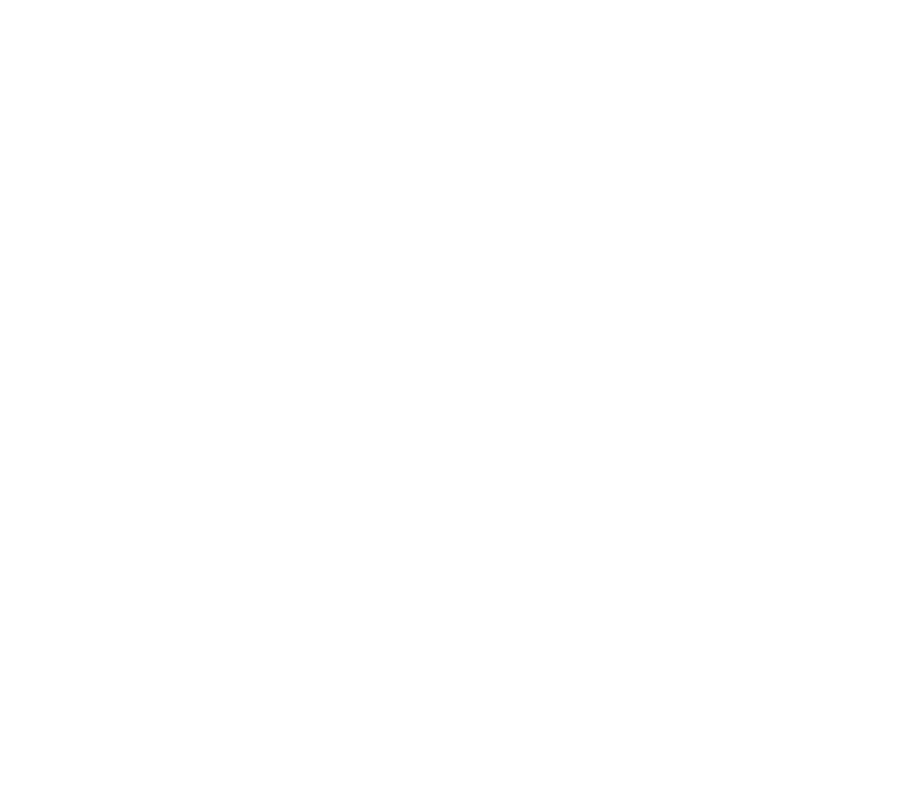
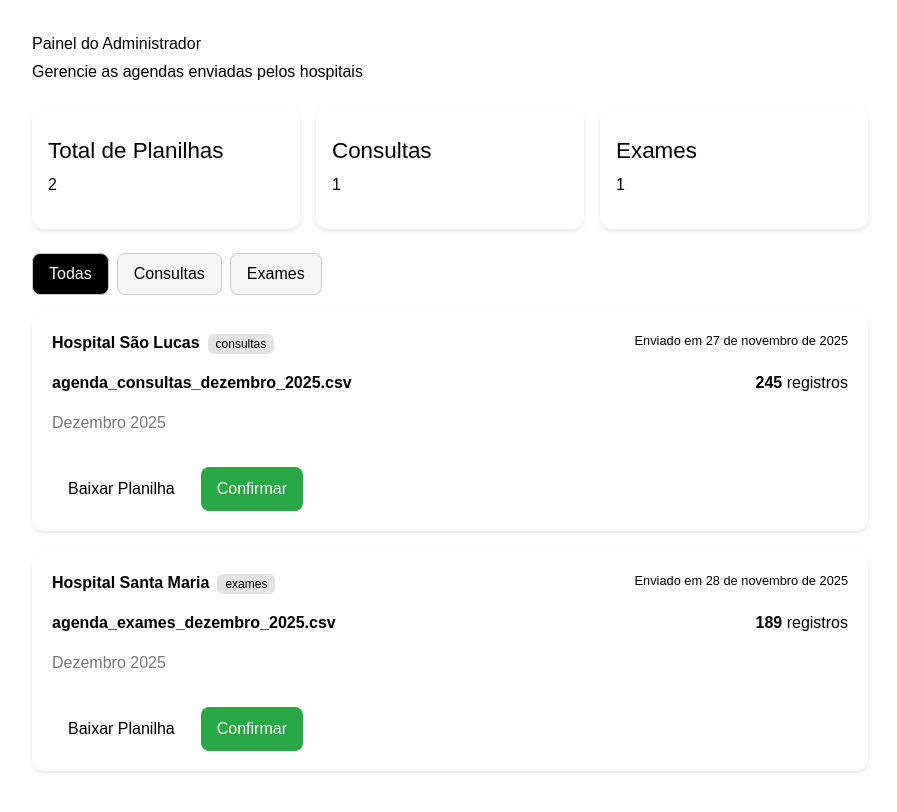
Before and after one commit to RaideNnigth/Hackapel, a React app in the folder frontend/: page /ofc-admin/agendas in a window 1280 px wide. Before the commit this address had no page. Shown: the top 812 px of the page, without its empty margins (190-1087 px from the left). Built offline with nearby package versions, Linux system fonts and the light colour scheme; the HTML template or start-up script is replaced by a standard one.

Commit message:
Add OfcAdminAgendas and OfcAdminConsultas pages with routing and styles

```diff
--- a/frontend/src/App.jsx
+++ b/frontend/src/App.jsx
@@ -2,9 +2,9 @@
 import Login from "./pages/Login";
 import AdminLogin from "./pages/AdminLogin";
 import CriarPlanilha from "./pages/CriarPlanilha";
-import AdminAgendas from "./pages/AdminAgendas";
+import OfcAdminAgendas from "./pages/OfcAdminAgendas";
 import OficialAdministrativoDashboard from "./pages/OficialAdministrativoDashboard";
-import AdminConsultas from "./pages/AdminConsultas";
+import OfcAdminConsultas from "./pages/OfcAdminConsultas";
 import PatientDashboard from "./pages/PatientDashboard";
 
 export default function App() {
@@ -14,9 +14,9 @@
         <Route path="/" element={<Login />} />
         <Route path="/admin-login" element={<AdminLogin />} />
         <Route path="/planilha" element={<CriarPlanilha />} />
-        <Route path="/admin-agendas" element={<AdminAgendas />} />
-        <Route path="/admin/dashboard" element={<OficialAdministrativoDashboard />} />
-        <Route path="/admin-confirmacoes" element={<AdminConsultas />} />
+        <Route path="/ofc-admin/agendas" element={<OfcAdminAgendas />} />
+        <Route path="/ofc-admin/dashboard" element={<OficialAdministrativoDashboard />} />
+        <Route path="/ofc-admin/confirmacoes" element={<OfcAdminConsultas />} />
         <Route path="/patient/dashboard" element={<PatientDashboard />} />
       </Routes>
     </BrowserRouter>
--- a/frontend/src/pages/Login.jsx
+++ b/frontend/src/pages/Login.jsx
@@ -42,16 +42,16 @@
         navigate('/patient/dashboard');
       }
 
-      // else if (tipo === "Oficial Administrativo (CPF)") {
-      //   redirect('/admin/dashboard');
-      // }
+      else if (tipo === "Oficial Administrativo (CPF)") {
+        navigate('/ofc-admin/dashboard');
+      }
 
       // else if (tipo === "Hospital/Laboratório (CNES)") {
-      //   redirect('/hospital/dashboard');
+      //   navigate('/hospital/dashboard');
       // }
 
       // else if (tipo === "UBS (CNES)") {
-      //   redirect('/ubs/dashboard');
+      //   navigate('/ubs/dashboard');
       // }
 
     }
--- a/frontend/src/pages/AdminAgendas.jsx
+++ b/frontend/src/pages/OfcAdminAgendas.jsx
@@ -1,7 +1,7 @@
 import { useState } from "react";
-import "../css/AdminAgendas.css";
+import "../css/OfcAdminAgendas.css";
 
-export default function AdminAgendas() {
+export default function OfcAdminAgendas() {
   const [filter, setFilter] = useState("todas");
 
   const [planilhas, setPlanilhas] = useState([
```
Also changed, not shown: frontend/src/css/OfcAdminAgendas.css (renamed from frontend/src/css/AdminAgendas.css), frontend/src/pages/OfcAdminConsultas.jsx (renamed from frontend/src/pages/AdminConsultas.jsx).
